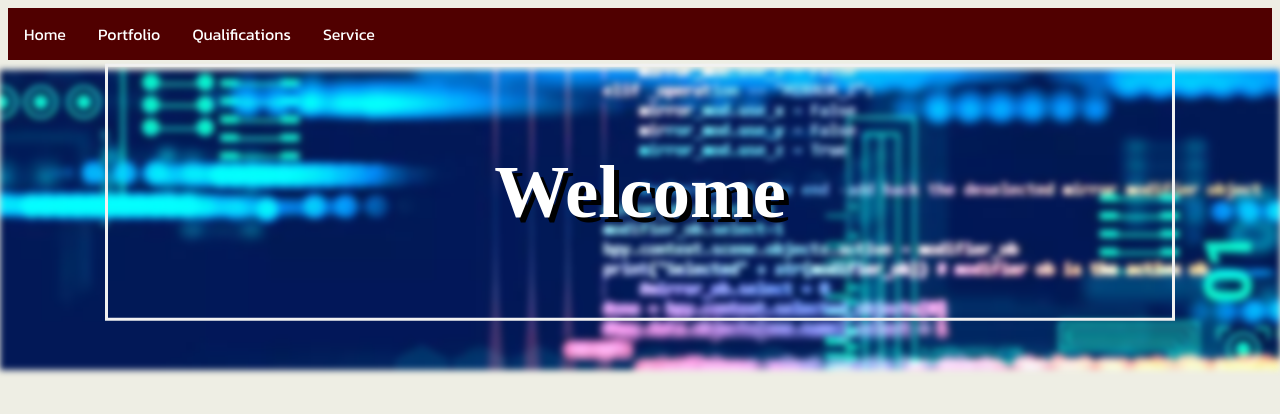
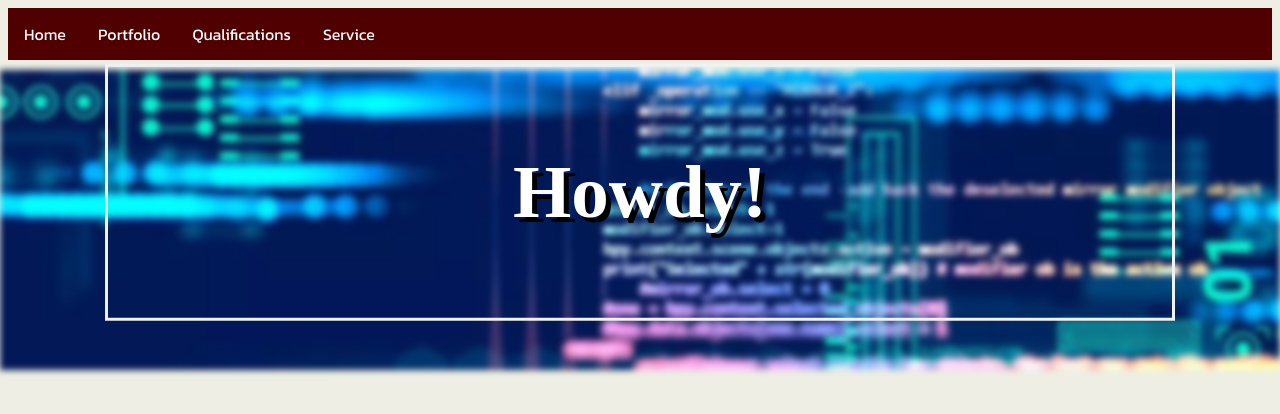
Before and after one commit to preston-bied/CSCE_315_Lab, a plain HTML site: page index.html in a window 1280 px wide. Drawn offline with Linux system fonts and the light colour scheme.

Commit message:
landing page banner

```diff
--- a/index.html
+++ b/index.html
@@ -17,7 +17,7 @@
     <section>
         <div id="home-bg"></div>
         <div id="home-title">
-            <h1>Welcome</h1>
+            <h1>Howdy!</h1>
         </div>
     </section>
 </body>
```
